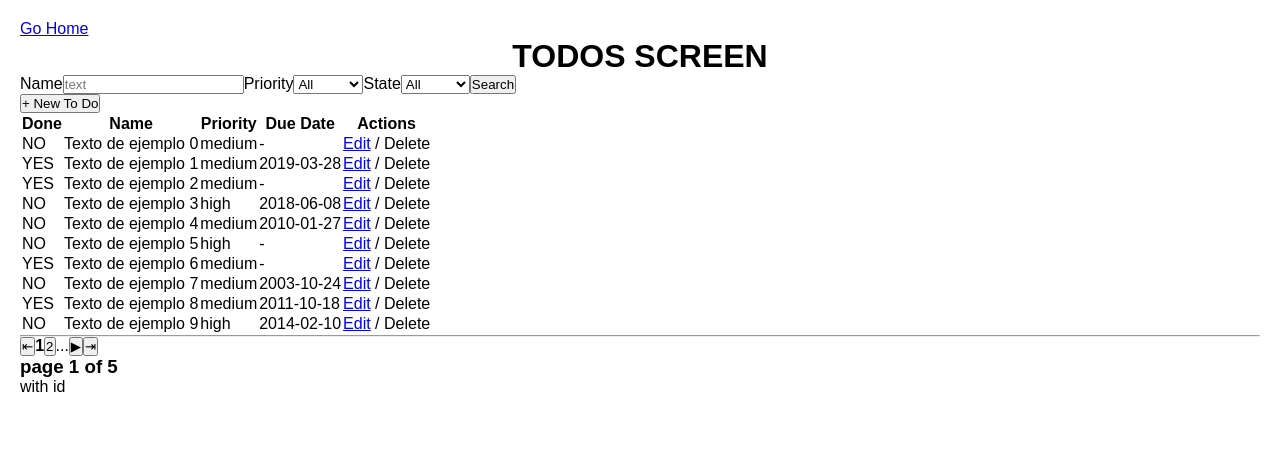
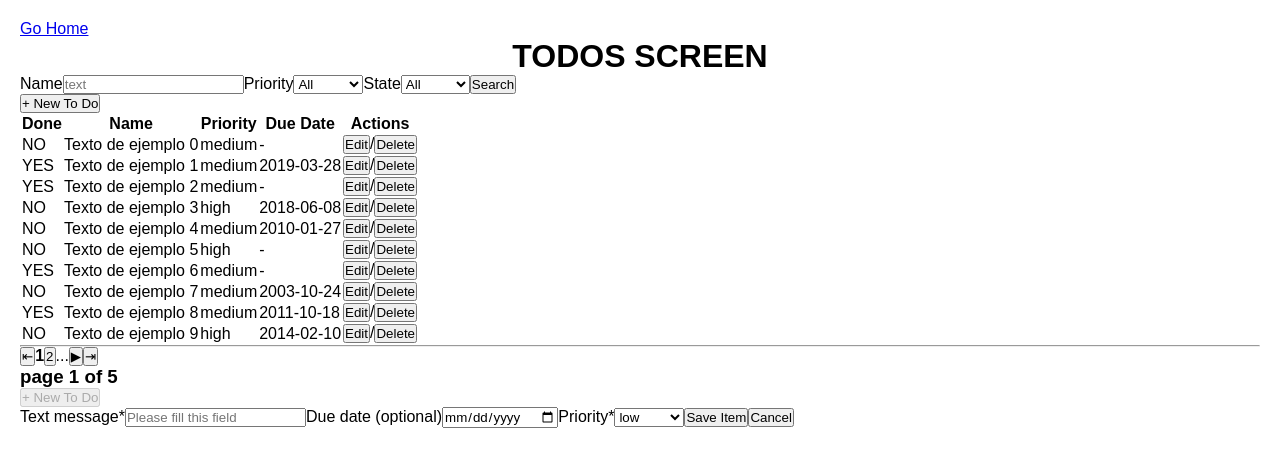
Before and after one commit to BrianWoolfolk/ToDoList-Front, a React (Create React App) app: page /todos/0 in a window 1280 px wide. Shown: the top 466 px of the page. Built offline with nearby package versions, Linux system fonts and the light colour scheme.

Commit message:
Rearranged components - stable v0.1

```diff
--- a/src/App.js
+++ b/src/App.js
@@ -3,8 +3,9 @@ import "./theme/styles.css";
 import HomeScreen from "./screens/HomeScreen";
 import NotFoundScreen from "./screens/NotFoundScreen";
 import TodosScreen from "./screens/TodosScreen";
-import { GET, POST, randomTodo } from "./utils/SimulateBack";
+import { GET, GETID, POST, PUT, randomTodo } from "./utils/SimulateBack";
 import { parseNumber } from "./scripts/scripts";
+import TodoModal from "./components/TodoModal";
 
 /**
  * GET endpoint
@@ -30,15 +31,46 @@ async function loadTodos(req) {
  * @param {import("react-router-dom").LoaderFunctionArgs} req
  * @returns
  */
+async function loadTodoByID(req) {
+  const data = await loadTodos(req);
+
+  const { id } = req.params;
+  const single = await GETID(id);
+
+  if (!single)
+    throw new Response("Not Found", {
+      status: 404,
+      statusText: "To Do element not found",
+    });
+
+  return { ...data, single };
+}
+
+/**
+ * POST endpoint
+ * @param {import("react-router-dom").LoaderFunctionArgs} req
+ * @returns
+ */
 async function createTodo(req) {
   const data = await req.request.formData();
 
-  const resp = await POST(
-    data.get("text"),
-    data.get("priority"),
-    data.get("due_date")
-  );
-  console.log(resp);
+  const id = data.get("id");
+  const text = data.get("text");
+  const priority = data.get("priority");
+  const due_date = data.get("due_date");
+
+  let response = false;
+  if (req.request.method === "POST") {
+    response = await POST(text, priority, due_date);
+  } else if (req.request.method === "PUT") {
+    response = await PUT(id, text, priority, due_date);
+  }
+
+  if (!response)
+    throw new Response("Bad Request", {
+      status: 402,
+      statusText: "Missing or invalud fields passed",
+    });
   return null;
 }
 
@@ -72,9 +104,9 @@ function App() {
                 children: [
                   {
                     path: ":id",
-                    loader: undefined,
+                    loader: loadTodoByID,
                     action: undefined,
-                    element: <>with id</>,
+                    element: <TodoModal edit />,
                   },
                   {
                     path: ":id/:status",
--- a/src/components/Input.jsx
+++ b/src/components/Input.jsx
@@ -46,7 +46,6 @@ const Input = (props) => {
 
       if (props._type === "date") {
         const dd = val ? fromInputDate(val) : null;
-        console.log(dd, val);
         // bypass 'before today' check
         valid("", el);
         setLS(dd || "");
--- /dev/null
+++ b/src/components/ShowTable.jsx
@@ -0,0 +1,81 @@
+import { useLocation, useNavigate } from "react-router";
+import { intoInputDate } from "../scripts/scripts";
+
+/**
+ *
+ * @param {{
+ * data: import("../utils/SimulateBack").ToDo[],
+ * page: number,
+ * maxpage: number,
+ * onEdit: () => void,
+ * onDelete: () => void}} props
+ * @returns
+ */
+const ShowTable = (props) => {
+  const navigate = useNavigate();
+  const location = useLocation();
+  function r(p) {
+    const s = new URLSearchParams(location.search);
+    s.set("pag", p);
+    return () => navigate(`${location.pathname}?${s}`);
+  }
+
+  return (
+    <>
+      <table>
+        <thead>
+          <tr>
+            <th>Done</th>
+            <th>Name</th>
+            <th>Priority</th>
+            <th>Due Date</th>
+            <th>Actions</th>
+          </tr>
+        </thead>
+        <tbody>
+          {props.data.map((item, index) => {
+            return (
+              <tr key={index}>
+                <td>{item.done ? "YES" : "NO"}</td>
+                <td>{item.text}</td>
+                <td>{item.priority}</td>
+                <td>{item.due_date ? intoInputDate(item.due_date) : "-"}</td>
+                <td>
+                  <button onClick={() => props.onEdit?.(item)}>Edit</button>/
+                  <button onClick={() => props.onDelete?.(item)}>Delete</button>
+                </td>
+              </tr>
+            );
+          })}
+        </tbody>
+      </table>
+
+      <hr />
+      <div>
+        <button onClick={r(1)}>⇤</button>
+
+        {props.page - 1 >= 1 && (
+          <>
+            <button onClick={r(props.page - 1)}>◀︎</button>
+            {props.page - 1 > 1 && "..."}
+            <button onClick={r(props.page - 1)}>{props.page - 1}</button>
+          </>
+        )}
+
+        <b>{props.page}</b>
+
+        {props.page + 1 <= props.maxpage && (
+          <>
+            <button onClick={r(props.page + 1)}>{props.page + 1}</button>
+            {props.page + 1 < props.maxpage && "..."}
+            <button onClick={r(props.page + 1)}>▶︎</button>
+          </>
+        )}
+
+        <button onClick={r(props.maxpage)}>⇥</button>
+      </div>
+    </>
+  );
+};
+
+export default ShowTable;
--- a/src/components/TodoModal.jsx
+++ b/src/components/TodoModal.jsx
@@ -1,10 +1,14 @@
 import { useState } from "react";
 import { useSubmit } from "react-router-dom";
 import Input from "./Input";
+import { useRefresh } from "../scripts/scripts";
 
-const TodoModal = () => {
-  /** @type {import("../utils/SimulateBack").ToDo} */
-  const [LS, setLS] = useState({
+/**
+ *
+ * @returns {import("../utils/SimulateBack").ToDo}
+ */
+function newToDo() {
+  return {
     id: -1,
     text: "",
     due_date: null,
@@ -12,25 +16,34 @@ const TodoModal = () => {
     done_date: null,
     priority: "low",
     creation_date: new Date(),
-  });
+  };
+}
 
+/**
+ *
+ * @param {{
+ * edit: import("../utils/SimulateBack").ToDo?,
+ * onClose: () => void}} props
+ * @returns
+ */
+const TodoModal = (props) => {
+  const [LS, setLS] = useState(props.edit || newToDo());
+  const [refresh, volkey] = useRefresh();
   const submit = useSubmit();
-  const [open, setOpen] = useState(false);
+  const [open, setOpen] = useState(!!props.edit);
 
-  function handleClick() {
-    setLS({
-      id: -1,
-      text: "",
-      due_date: null,
-      done: false,
-      done_date: null,
-      priority: "low",
-      creation_date: new Date(),
-    });
+  function handleCreate() {
+    setLS(newToDo());
     setOpen(true);
+    refresh();
   }
 
-  const handleCancel = () => setOpen(false);
+  function handleCancel() {
+    setLS({});
+    setOpen(false);
+
+    if (props.edit) props.onClose?.();
+  }
 
   function handleSubmit(e) {
     e.preventDefault();
@@ -41,15 +54,19 @@ const TodoModal = () => {
     data.append("priority", LS.priority);
     data.append("id", LS.id);
 
-    submit(data, { method: "POST" });
+    submit(data, { method: props.edit ? "PUT" : "POST" });
   }
 
   return (
     <>
-      <button onClick={handleClick}>+ New To Do</button>
+      {
+        <button disabled={props.edit} onClick={handleCreate}>
+          + New To Do
+        </button>
+      }
 
       {open && (
-        <form onSubmit={handleSubmit} noValidate={false}>
+        <form onSubmit={handleSubmit} key={volkey}>
           <Input
             _store={LS}
             _store_var={"text"}
--- a/src/screens/TodosScreen.jsx
+++ b/src/screens/TodosScreen.jsx
@@ -1,19 +1,26 @@
-import { Outlet, useLoaderData, useLocation, useNavigate } from "react-router";
-import { intoInputDate } from "../scripts/scripts";
+import { Outlet, useLoaderData } from "react-router";
 import SearchControls from "../components/SearchControls";
-import { Link } from "react-router-dom";
 import TodoModal from "../components/TodoModal";
+import ShowTable from "../components/ShowTable";
+import { useState } from "react";
+import { useRefresh } from "../scripts/scripts";
 
 const TodosScreen = () => {
   /** @type {import("../utils/SimulateBack").ToDo[]} */
   const { data, page, maxpage } = useLoaderData();
-  const navigate = useNavigate();
-  const location = useLocation();
+  const [editToDo, setEditToDo] = useState(null);
+  const [refresh, volkey] = useRefresh();
 
-  function r(p) {
-    const s = new URLSearchParams(location.search);
-    s.set("pag", p);
-    return () => navigate(`${location.pathname}?${s}`);
+  function handleEdit(todo) {
+    setEditToDo({ ...todo });
+    refresh();
+  }
+
+  const handleDelete = (todo) => console.log(todo);
+
+  function handleCloseModal() {
+    setEditToDo(null);
+    refresh();
   }
 
   return (
@@ -22,59 +29,15 @@ const TodosScreen = () => {
 
       <SearchControls />
 
-      <TodoModal />
+      <TodoModal edit={editToDo} key={volkey} onClose={handleCloseModal} />
 
-      <table>
-        <thead>
-          <tr>
-            <th>Done</th>
-            <th>Name</th>
-            <th>Priority</th>
-            <th>Due Date</th>
-            <th>Actions</th>
-          </tr>
-        </thead>
-        <tbody>
-          {data.map((item, index) => {
-            return (
-              <tr key={index}>
-                <td>{item.done ? "YES" : "NO"}</td>
-                <td>{item.text}</td>
-                <td>{item.priority}</td>
-                <td>{item.due_date ? intoInputDate(item.due_date) : "-"}</td>
-                <td>
-                  <Link to={"/todos/" + item.id}>Edit</Link> / Delete
-                </td>
-              </tr>
-            );
-          })}
-        </tbody>
-      </table>
-
-      <hr />
-      <div>
-        <button onClick={r(1)}>⇤</button>
-
-        {page - 1 >= 1 && (
-          <>
-            <button onClick={r(page - 1)}>◀︎</button>
-            {page - 1 > 1 && "..."}
-            <button onClick={r(page - 1)}>{page - 1}</button>
-          </>
-        )}
-
-        <b>{page}</b>
-
-        {page + 1 <= maxpage && (
-          <>
-            <button onClick={r(page + 1)}>{page + 1}</button>
-            {page + 1 < maxpage && "..."}
-            <button onClick={r(page + 1)}>▶︎</button>
-          </>
-        )}
-
-        <button onClick={r(maxpage)}>⇥</button>
-      </div>
+      <ShowTable
+        data={data}
+        page={page}
+        maxpage={maxpage}
+        onEdit={handleEdit}
+        onDelete={handleDelete}
+      />
 
       <h3>
         page {page} of {maxpage}
--- a/src/utils/SimulateBack.js
+++ b/src/utils/SimulateBack.js
@@ -2,6 +2,7 @@ import { DB } from "../App";
 import {
   boundaries,
   fromInputDate,
+  parseNumber,
   randomDate,
   randomRange,
 } from "../scripts/scripts";
@@ -72,6 +73,19 @@ export async function GET(
 }
 
 /**
+ *
+ * @param {number} id
+ * @returns
+ */
+export async function GETID(id) {
+  if (id === undefined) return false;
+  id = parseNumber(id);
+  const itm = DB.find((v) => v.id === id);
+
+  return itm;
+}
+
+/**
  * Creates new ToDo
  * @param {string} text
  * @param {string} priority
@@ -101,8 +115,15 @@ export async function POST(text, priority, due_date) {
  * @param {ToDo} todo
  * @returns Success or Failure status
  */
-export async function PUT(todo) {
-  DB[0] = { ...todo };
+export async function PUT(id, text, priority, due_date) {
+  if (id === undefined) return false;
+  if (!["low", "medium", "high"].includes(priority)) return false;
+  if (!text) return false;
+
+  id = parseNumber(id);
+  const index = DB.findIndex((todo) => todo.id === id);
+
+  DB[index] = { ...DB[index], text, priority, due_date };
   return true;
 }
 
```
